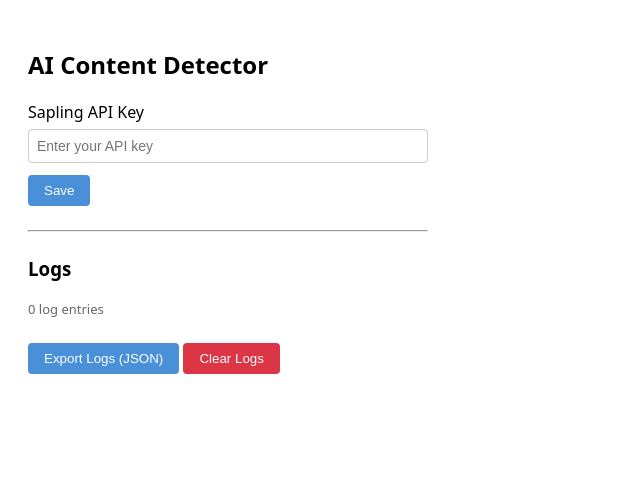
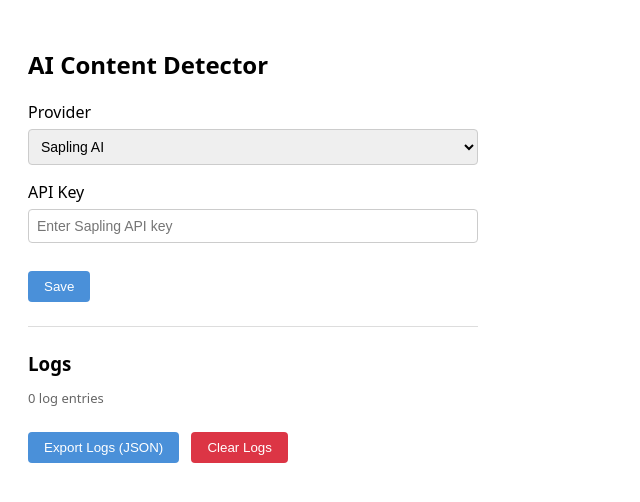
Before and after one commit to talos/ai-detection, a browser extension: page browser-extension/src/firefox/options.html in a window 1280 px wide. Shown: the whole page, without its empty margins (0-640 px from the left). Drawn offline with Linux system fonts and the light colour scheme.

Commit message:
swappable providers

```diff
--- a/browser-extension/src/firefox/options.html
+++ b/browser-extension/src/firefox/options.html
@@ -7,14 +7,14 @@
     body {
       font-family: system-ui, sans-serif;
       padding: 20px;
-      max-width: 400px;
+      max-width: 450px;
     }
     label {
       display: block;
       margin-bottom: 6px;
       font-weight: 500;
     }
-    input {
+    input, select {
       width: 100%;
       padding: 8px;
       font-size: 14px;
@@ -22,8 +22,12 @@
       border-radius: 4px;
       box-sizing: border-box;
     }
+    .field {
+      margin-bottom: 16px;
+    }
     button {
       margin-top: 12px;
+      margin-right: 8px;
       padding: 8px 16px;
       background: #4a90d9;
       color: white;
@@ -33,6 +37,12 @@
     }
     button:hover {
       background: #3a7bc8;
+    }
+    button.danger {
+      background: #dc3545;
+    }
+    button.danger:hover {
+      background: #c82333;
     }
     .status {
       margin-top: 12px;
@@ -50,22 +60,40 @@
       background: #f8d7da;
       color: #721c24;
     }
+    hr {
+      margin: 24px 0;
+      border: none;
+      border-top: 1px solid #ddd;
+    }
+    h3 {
+      margin-bottom: 12px;
+    }
   </style>
 </head>
 <body>
   <h2>AI Content Detector</h2>
-  <label for="apiKey">Sapling API Key</label>
-  <input type="password" id="apiKey" placeholder="Enter your API key">
+
+  <div class="field">
+    <label for="provider">Provider</label>
+    <select id="provider"></select>
+  </div>
+
+  <div class="field">
+    <label for="apiKey">API Key</label>
+    <input type="password" id="apiKey" placeholder="Enter API key">
+  </div>
+
   <button id="save">Save</button>
   <div id="status" class="status"></div>
 
-  <hr style="margin: 24px 0;">
+  <hr>
 
   <h3>Logs</h3>
   <p id="logCount" style="color: #666; font-size: 13px;">Loading...</p>
   <button id="export">Export Logs (JSON)</button>
-  <button id="clear" style="background: #dc3545;">Clear Logs</button>
+  <button id="clear" class="danger">Clear Logs</button>
 
+  <script src="providers.js"></script>
   <script src="options.js"></script>
 </body>
 </html>
--- a/browser-extension/src/firefox/options.js
+++ b/browser-extension/src/firefox/options.js
@@ -2,6 +2,8 @@
 const DB_VERSION = 1;
 
 let db = null;
+let currentProviderId = 'sapling';
+let apiKeys = {};
 
 async function openDB() {
     if (db) return db;
@@ -52,17 +54,37 @@
 }
 
 document.addEventListener('DOMContentLoaded', async () => {
+    const providerSelect = document.getElementById('provider');
     const apiKeyInput = document.getElementById('apiKey');
     const saveButton = document.getElementById('save');
     const status = document.getElementById('status');
     const exportButton = document.getElementById('export');
     const clearButton = document.getElementById('clear');
 
-    // Load existing key
-    const { saplingApiKey } = await browser.storage.local.get('saplingApiKey');
-    if (saplingApiKey) {
-        apiKeyInput.value = saplingApiKey;
+    // Populate provider dropdown
+    const providerList = getProviderList();
+    for (const p of providerList) {
+        const option = document.createElement('option');
+        option.value = p.id;
+        option.textContent = p.name;
+        providerSelect.appendChild(option);
     }
+
+    // Load saved settings
+    const storage = await browser.storage.local.get(['providerId', 'apiKeys']);
+    currentProviderId = storage.providerId || 'sapling';
+    apiKeys = storage.apiKeys || {};
+
+    providerSelect.value = currentProviderId;
+    apiKeyInput.value = apiKeys[currentProviderId] || '';
+    apiKeyInput.placeholder = getProvider(currentProviderId).keyPlaceholder || 'Enter API key';
+
+    // Update API key field when provider changes
+    providerSelect.addEventListener('change', () => {
+        currentProviderId = providerSelect.value;
+        apiKeyInput.value = apiKeys[currentProviderId] || '';
+        apiKeyInput.placeholder = getProvider(currentProviderId).keyPlaceholder || 'Enter API key';
+    });
 
     // Load log count
     await updateLogCount();
@@ -75,7 +97,13 @@
             return;
         }
 
-        await browser.storage.local.set({ saplingApiKey: key });
+        apiKeys[currentProviderId] = key;
+
+        await browser.storage.local.set({
+            providerId: currentProviderId,
+            apiKeys: apiKeys
+        });
+
         status.textContent = 'Saved!';
         status.className = 'status success';
         setTimeout(() => { status.className = 'status'; }, 2000);
--- /dev/null
+++ b/browser-extension/src/firefox/providers.js
@@ -0,0 +1,47 @@
+// AI Detection Provider Interface
+// Each provider must implement:
+// - id: string
+// - name: string
+// - buildRequest(text, apiKey): { url, options }
+// - parseResponse(json): [{ sentence: string, score: number }]
+
+const providers = {
+    sapling: {
+        id: 'sapling',
+        name: 'Sapling AI',
+        keyPlaceholder: 'Enter Sapling API key',
+
+        buildRequest(text, apiKey) {
+            return {
+                url: 'https://api.sapling.ai/api/v1/aidetect',
+                options: {
+                    method: 'POST',
+                    headers: { 'Content-Type': 'application/json' },
+                    body: JSON.stringify({
+                        key: apiKey,
+                        text: text,
+                        session_id: 'browser_extension'
+                    })
+                }
+            };
+        },
+
+        parseResponse(json) {
+            // Returns array of { sentence, score }
+            // score: 0 = AI, 1 = human
+            return json.sentence_scores || [];
+        }
+    }
+
+    // Add more providers here:
+    // gptzero: { ... },
+    // originality: { ... },
+};
+
+function getProvider(id) {
+    return providers[id] || providers.sapling;
+}
+
+function getProviderList() {
+    return Object.values(providers).map(p => ({ id: p.id, name: p.name }));
+}
```
Also changed, not shown: browser-extension/src/firefox/background.js (+20 -18 lines), browser-extension/src/firefox/manifest.json.
